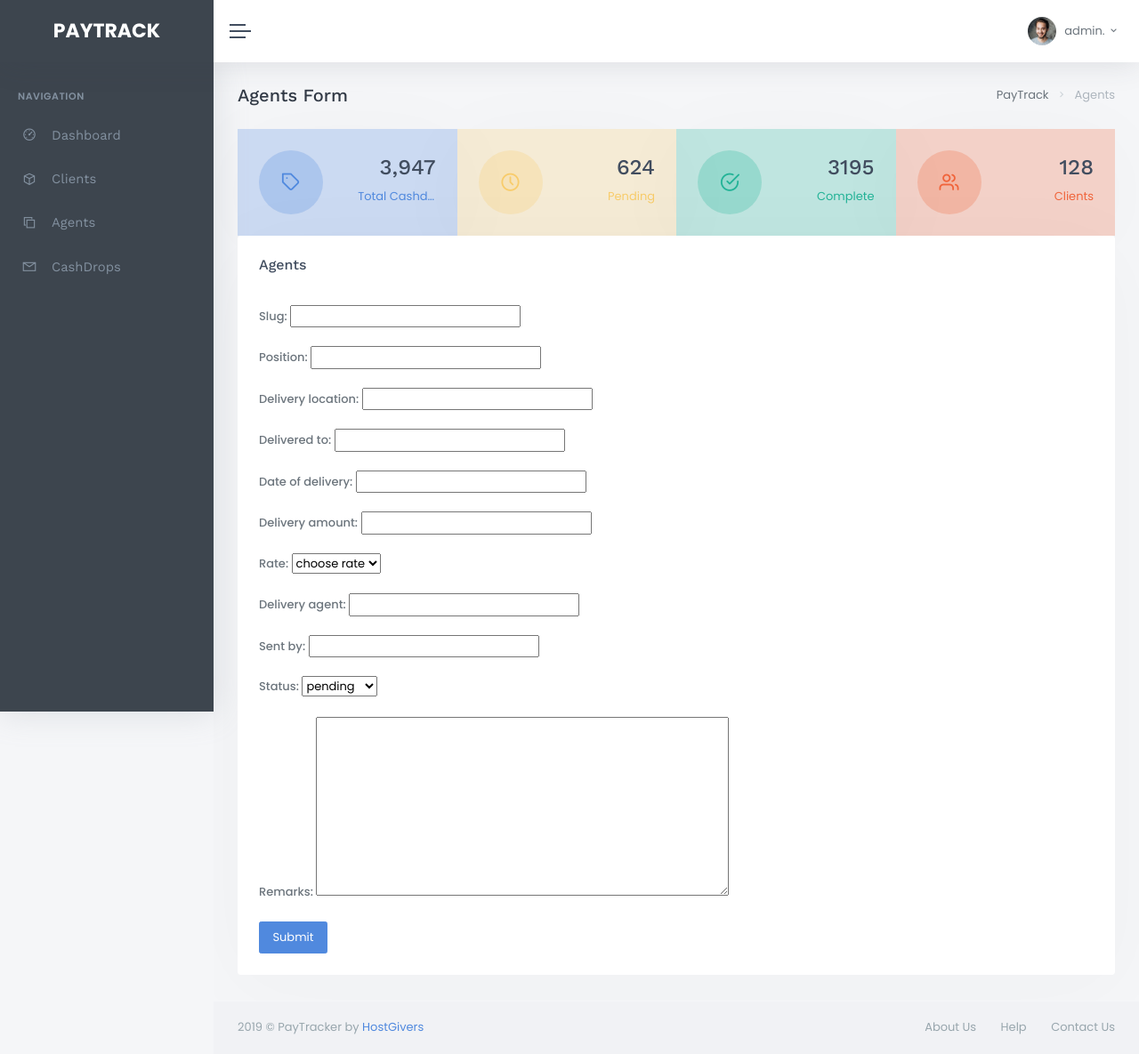
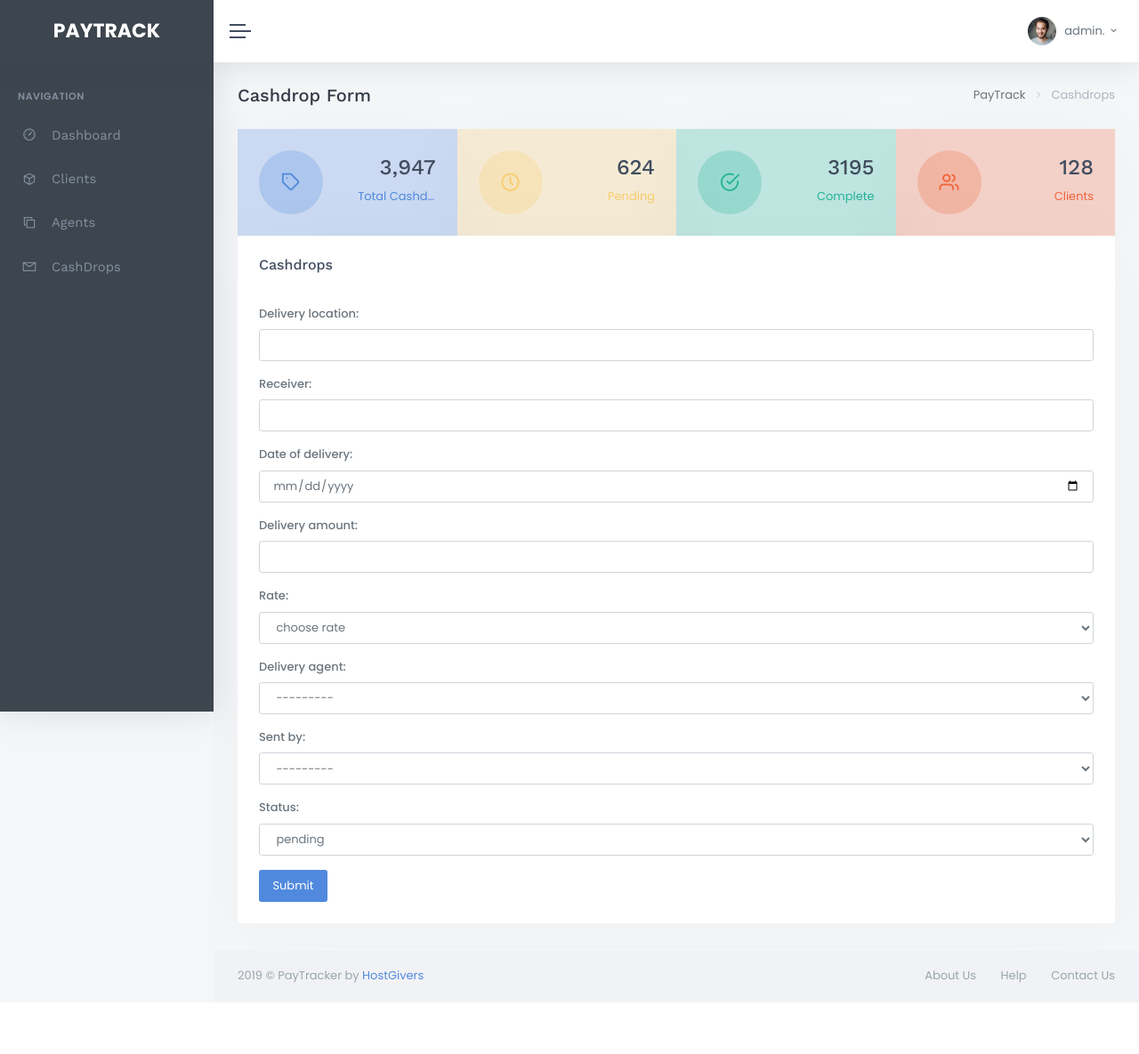
Before and after one commit to SirRwema/PayTrack, a Django app: page /cashdrops/new in a window 1280 px wide. Shown: the whole page at 89% size. After the commit the page ends 1127 px from the top, so only its background shows below. Run offline with Django 3.2, Linux system fonts and the light colour scheme; a user stored in the database is signed in; data comes from the database, SQL or seed files in the repository; some libraries are stand-ins or nearby versions.

Commit message:
Changed db structure

```diff
--- a/agents/models.py
+++ b/agents/models.py
@@ -1,8 +1,12 @@
 from django.db import models
 from django.urls import reverse
+from django.utils.text import slugify
 
 class Agent(models.Model):
-    slug = models.SlugField()
+    slug = models.SlugField(
+        default='',
+        editable=False,
+    )
     agent_name = models.CharField(max_length=250)
     agent_phonenumber = models.CharField(max_length=15)
     agent_email = models.EmailField()
@@ -12,4 +16,10 @@ class Agent(models.Model):
         return self.agent_name
 
     def get_agent_url(self):
-        return reverse('agent_edit', kwargs={'pk': self.pk})
+        return reverse('agent_edit', kwargs={'pk': self.pk, 'slug': self.slug})
+
+
+    def save(self, *args, **kwargs):
+        agent_slug = self.agent_name
+        self.slug = slugify(agent_slug, allow_unicode=True)
+        super().save(*args, **kwargs)
--- a/blog_posts/templates/cashdrops/cashdrop_form.html
+++ b/blog_posts/templates/cashdrops/cashdrop_form.html
@@ -154,10 +154,10 @@
                                     <div class="page-title-right">
                                         <ol class="breadcrumb m-0">
                                             <li class="breadcrumb-item"><a href="javascript: void(0);">PayTrack</a></li>
-                                            <li class="breadcrumb-item active">Agents</li>
+                                            <li class="breadcrumb-item active">Cashdrops</li>
                                         </ol>
                                     </div>
-                                    <h4 class="page-title">Agents Form</h4>
+                                    <h4 class="page-title">Cashdrop Form</h4>
                                 </div>
                             </div>
                         </div>
@@ -239,7 +239,7 @@
                         <div class="row">
                             <div class="col-12">
                                 <div class="card-box">
-                                    <h4 class="header-title mb-4">Agents</h4>
+                                    <h4 class="header-title mb-4">Cashdrops</h4>
                                     <form method='post'>{% csrf_token %}
                                         {{ form.as_p }}
                                         <input class="btn btn-primary waves-effect waves-light" type="submit" value="Submit" />
--- a/blog_posts/templates/clients/client_form.html
+++ b/blog_posts/templates/clients/client_form.html
@@ -239,7 +239,7 @@
                         <div class="row">
                             <div class="col-12">
                                 <div class="card-box">
-                                    <h4 class="header-title mb-4">Agents</h4>
+                                    <h4 class="header-title mb-4">Clients</h4>
                                     <form method='post'>{% csrf_token %}
                                         {{ form.as_p }}
                                         <input class="btn btn-primary waves-effect waves-light" type="submit" value="Submit" />
--- a/cashdrops/models.py
+++ b/cashdrops/models.py
@@ -2,11 +2,13 @@ from django.db import models
 from django.shortcuts import render
 from agents.models import Agent
 from clients.models import Clients
+from django.utils.text import slugify
 
 
 STATUS = (
     ('Pending', 'pending'),
     ('Complete', 'complete'),
+    ('Cancelled', 'cancelled')
 )
 
 CURRENCY = (
@@ -20,18 +22,28 @@ CURRENCY = (
 )
 
 class Cashdrop(models.Model):
-    slug = models.SlugField()
-    position = models.IntegerField()
+    slug = models.SlugField(
+        default='',
+        editable=False,
+    )
     delivery_location = models.CharField(max_length=250)
-    delivered_to = models.CharField(max_length=250)
+    receiver = models.CharField(max_length=250)
     date_of_delivery = models.DateField(auto_now=False)
     date_sent = models.DateField(auto_now_add=True)
     delivery_amount = models.IntegerField()
     rate = models.CharField(choices=CURRENCY, default='choose rate', max_length=30)
-    delivery_agent = models.CharField(max_length=250)
-    sent_by = models.CharField(max_length=250)
+    delivery_agent = models.ForeignKey(Agent, on_delete=models.SET_NULL, null=True)
+    sent_by = models.ForeignKey(Clients, on_delete=models.SET_NULL, null=True)
     status = models.CharField(choices=STATUS, default='Pending', max_length=30)
-    remarks = models.TextField()
 
     def __str__(self):
-        return self.delivered_to
+        return self.receiver
+
+    def get_agent_url(self):
+        return reverse('cashdrop_edit', kwargs={'pk': self.pk, 'slug': self.slug})
+
+
+    def save(self, *args, **kwargs):
+        cashdrop_slug = self.receiver
+        self.slug = slugify(cashdrop_slug, allow_unicode=True)
+        super().save(*args, **kwargs)
--- a/cashdrops/views.py
+++ b/cashdrops/views.py
@@ -1,14 +1,31 @@
 from django.shortcuts import render, redirect, get_object_or_404
-from django.forms import ModelForm
+from django.forms import ModelForm, TextInput, EmailInput, DateInput, NumberInput, Select
 from cashdrops.models import Cashdrop
 from django.contrib.auth.decorators import login_required
 
 # Create your views here.
 
+
 class CashdropForm(ModelForm):
     class Meta:
         model = Cashdrop
-        fields = ['id', 'slug', 'position', 'delivery_location', 'delivered_to', 'date_of_delivery', 'delivery_amount', 'rate', 'delivery_agent', 'sent_by', 'status', 'remarks']
+        fields = ['id','delivery_location', 'receiver', 'date_of_delivery', 'delivery_amount', 'rate', 'delivery_agent', 'sent_by', 'status']
+        widgets = {
+                    'delivery_location': TextInput(attrs={'class': 'form-control mb-2', 'id': 'inlineFormInput'}),
+                    'receiver': TextInput(attrs={'class': 'form-control mb-2', 'id': 'inlineFormInput'}),
+                    'date_of_delivery': DateInput(attrs={'class': 'form-control', 'id': 'example-date', 'type':'date'}),
+                    'delivery_amount': NumberInput(attrs={'class': 'form-control mb-2', 'id': 'inlineFormInput'}),
+                    'rate': Select(attrs={'class': 'form-control mb-2', 'id': 'inlineFormInput'}),
+                    'delivery_agent': Select(attrs={'class': 'form-control mb-2', 'id': 'inlineFormInput'}),
+                    'sent_by': Select(attrs={'class': 'form-control mb-2', 'id': 'inlineFormInput'}),
+                    'status': Select(attrs={'class': 'form-control mb-2', 'id': 'inlineFormInput'})
+                }
+
+@login_required(login_url='/accounts/login/')
+def counters(request, template_name='cashdrops/cashdrop_list.html' ):
+    total_cashdrops = Cashdrop.objects.count()
+    context = { 'total_cashdrops': total_cashdrops }
+    return render(request, template_name , context)
 
 @login_required(login_url='/accounts/login/')
 def cashdrop_list(request, template_name='cashdrops/cashdrop_list.html'):
```
Also changed, not shown: agents/views.py (+9 -8 lines), blog_posts/templates/cashdrops/cashdrop_list.html (+6 -3 lines), clients/views.py (+8 -3 lines), agents/migrations/0002_auto_20190712_2216.py (added), cashdrops/migrations/0002_auto_20190712_2216.py (added), cashdrops/migrations/0003_auto_20190712_2247.py (added), cashdrops/migrations/0004_auto_20190712_2333.py (added), db.sqlite3.
